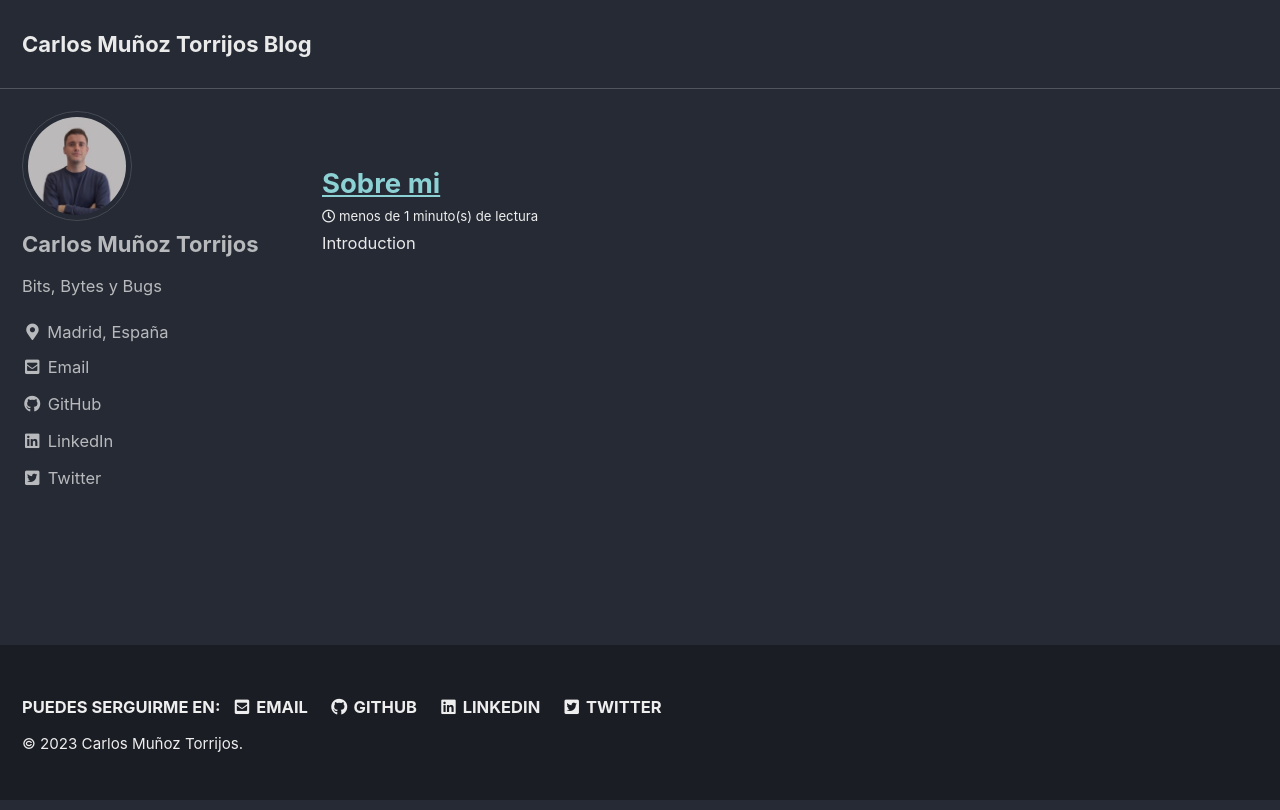
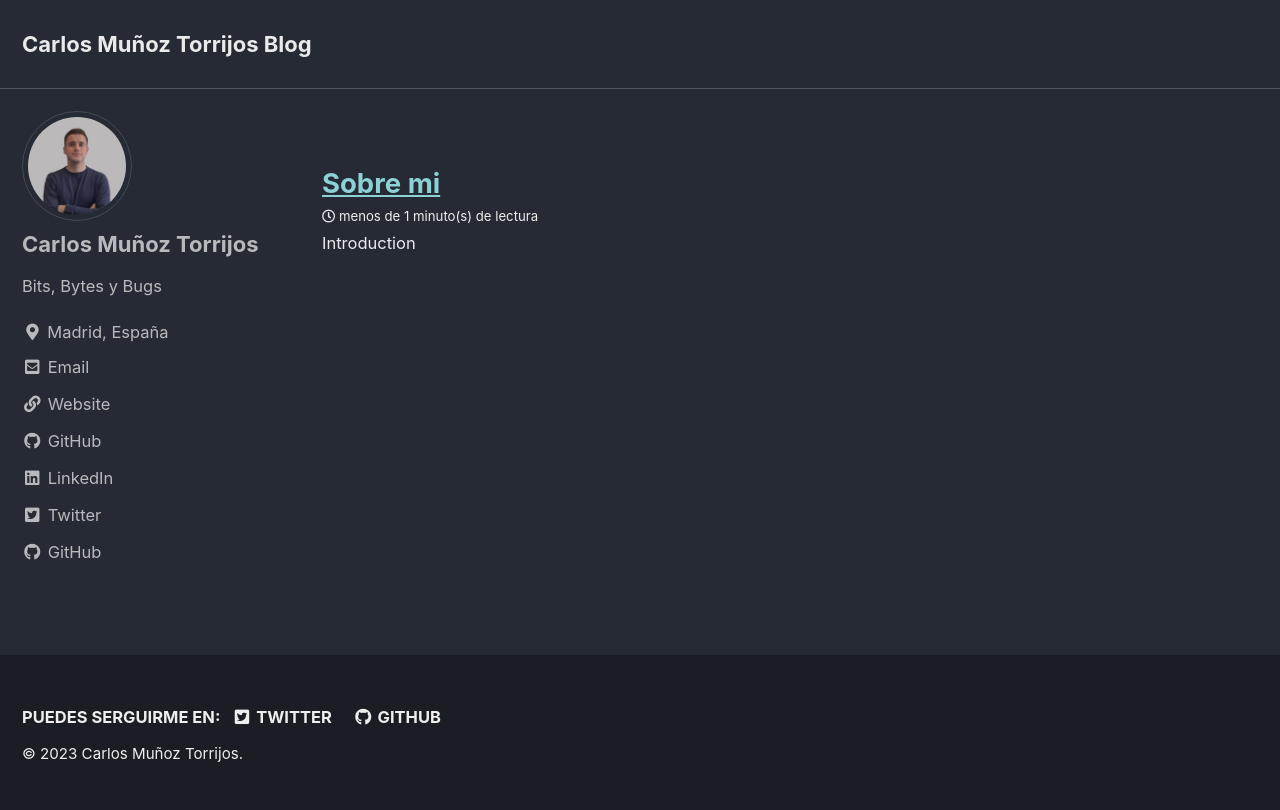
Before and after one commit to Amdr0meda/Personal_website, a Jekyll site: the page built from _pages/en/home.md, in a window 1280 px wide. Shown: the part 100-910 px from the top of the page. Built offline with Jekyll 4.4.1, drawn with Linux system fonts in a browser that asks for light colours; cached includes are drawn as plain includes.

Commit message:
14-12-2023

```diff
--- a/_config.yml
+++ b/_config.yml
@@ -113,6 +113,9 @@ author:
     - label: "Email"
       icon: "fas fa-fw fa-envelope-square"
       url: "mailto:contacto[@]carlosmunnoztorrijos.com"
+    - label: "Website"
+      icon: "fas fa-fw fa-link"
+      url: "https://carlosmunoztorrijos.com"
     - label: "GitHub"
       icon: "fab fa-fw fa-github"
       url: "https://github.com/amdr0meda"
@@ -122,22 +125,37 @@ author:
     - label: "Twitter"
       icon: "fab fa-fw fa-twitter-square"
       url: "https://twitter.com/amdr0meda"
+    - label: "Facebook"
+      icon: "fab fa-fw fa-facebook-square"
+      # url: "https://facebook.com/"
+    - label: "GitHub"
+      icon: "fab fa-fw fa-github"
+      url: "https://github.com/amdr0meda"
+    - label: "Instagram"
+      icon: "fab fa-fw fa-instagram"
+      # url: "https://instagram.com/"
 
 # Site Footer
 footer:
   links:
-    - label: "Email"
-      icon: "fas fa-fw fa-envelope-square"
-      url: "mailto:contacto[@]carlosmunnoztorrijos.com"
+    - label: "Twitter"
+      icon: "fab fa-fw fa-twitter-square"
+      url:  "https://twitter.com/amdr0meda"
+    - label: "Facebook"
+      icon: "fab fa-fw fa-facebook-square"
+      # url:
     - label: "GitHub"
       icon: "fab fa-fw fa-github"
       url: "https://github.com/amdr0meda"
-    - label: "LinkedIn"
-      icon: "fab fa-fw fa-linkedin"
-      url: "https://www.linkedin.com/in/carlosmunoztorrijos/"
-    - label: "Twitter"
-      icon: "fab fa-fw fa-twitter-square"
-      url: "https://twitter.com/amdr0meda"
+    - label: "GitLab"
+      icon: "fab fa-fw fa-gitlab"
+      # url:
+    - label: "Bitbucket"
+      icon: "fab fa-fw fa-bitbucket"
+      # url:
+    - label: "Instagram"
+      icon: "fab fa-fw fa-instagram"
+      # url:
 
 
 # Reading Files
```
